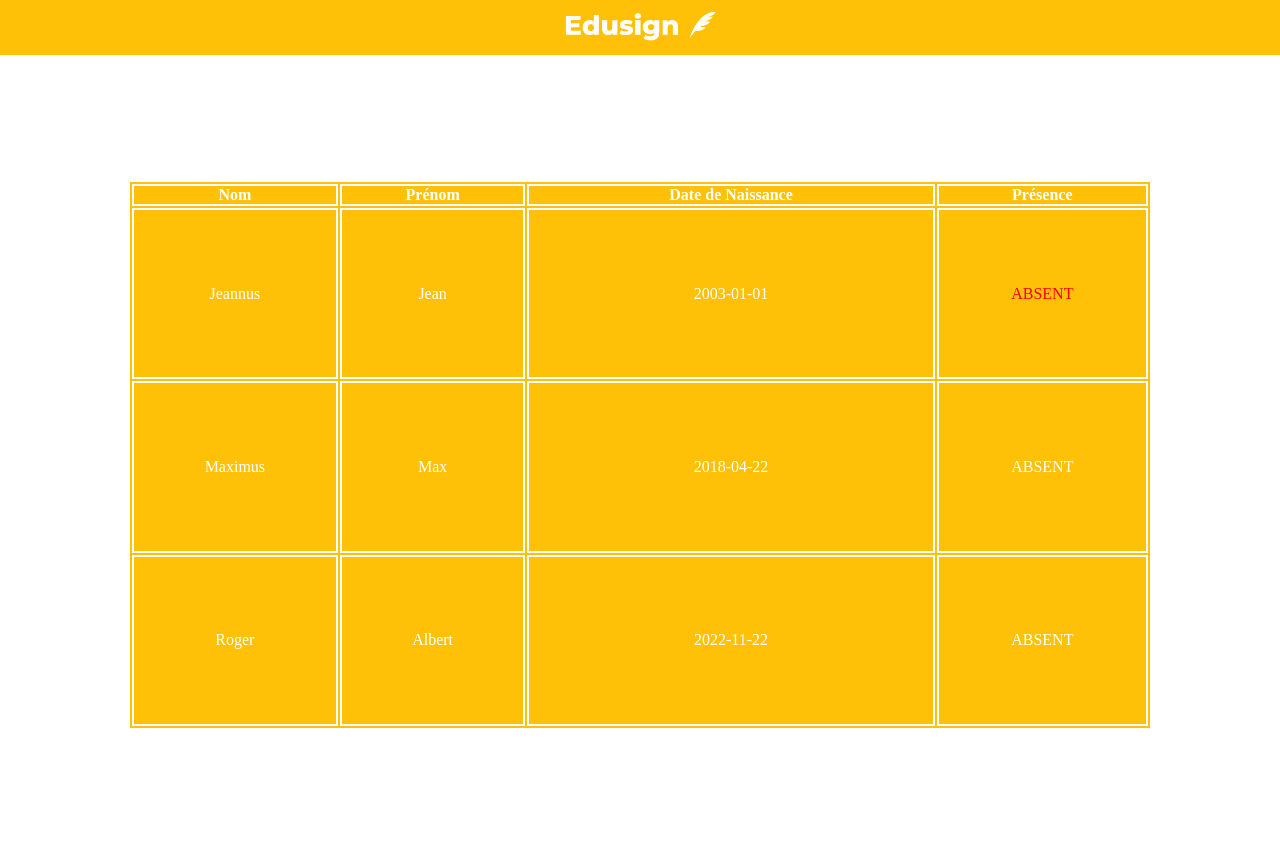
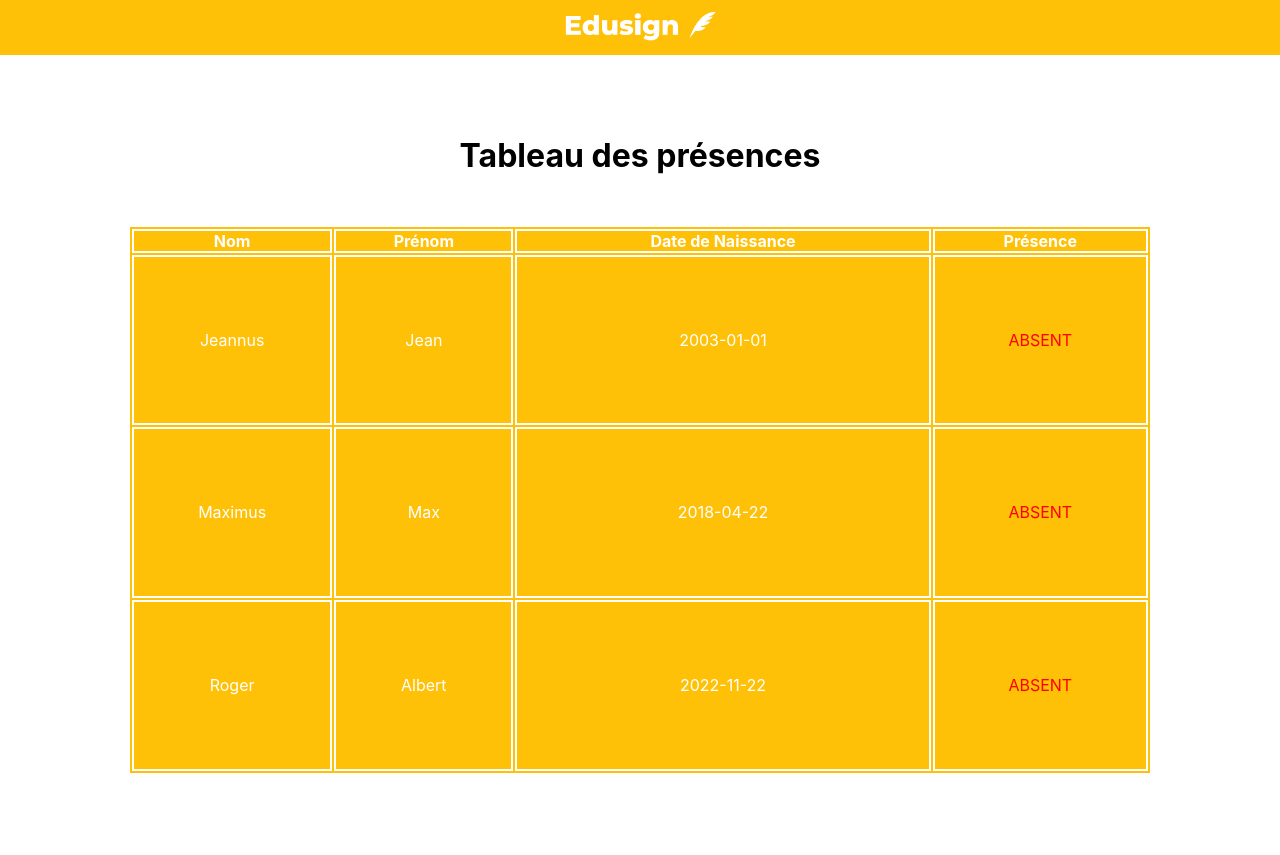
Before and after one commit to Pungyy/EdusignMDS, a PHP site: page /templates/fichePresence.php in a window 1280 px wide. Run offline with PHP 8.4, Linux system fonts and the light colour scheme; data comes from the database, SQL or seed files in the repository.

Commit message:
Controleur et fiche presence

```diff
--- a/assets/css/fichePresence.css
+++ b/assets/css/fichePresence.css
@@ -1,6 +1,7 @@
 * {
     margin: 0;
     padding: 0;
+    font-family: BlinkMacSystemFont,-apple-system,"Segoe UI",Roboto,Oxygen,Ubuntu,Cantarell,"Fira Sans","Droid Sans","Helvetica Neue",Helvetica,Arial,sans-serif;
 }
 
 nav {
--- a/bdd/connexionEtudiantControleur.php
+++ b/bdd/connexionEtudiantControleur.php
@@ -12,7 +12,7 @@ include_once '../bdd/connexionEtudiantModele.php';
     if(isConnect()){
         header('Location: ../templates/loggedEtudiant.php');
     }else{
-        $msgerr = errorConMsg("Une erreur lors de la procédure à été détecté, vérifiez le mail et le mot passe");
+        $msgerr = errorConMsg("Grand garçon ou grande fille que tu es, tu sais pas taper ton mot de passe ? Tu veux du poison c'est ça ?");
     }
 
     include_once '../templates/apprenant.php';
--- a/bdd/connexionProfControleur.php
+++ b/bdd/connexionProfControleur.php
@@ -12,7 +12,7 @@
     if(isConnect()){
         header('Location: ../templates/loggedProf.php');
     }else{
-        $msgerr = errorConMsg("Une erreur lors de la procédure à été détecté, vérifiez le mail et le mot passe");
+        $msgerr = errorConMsg("Grand garçon ou grande fille que tu es, tu sais pas taper ton mot de passe ? Tu veux du poison c'est ça ?");
     }
 
     include_once '../templates/intervenant.php';
--- a/templates/fichePresence.php
+++ b/templates/fichePresence.php
@@ -17,6 +17,7 @@
     </nav>
 
     <div class="tableau">
+        <h1 style="color: black; margin-bottom: 50px;">Tableau des présences</h1>
         <table>
             <thead>
                 <tr>
@@ -42,17 +43,16 @@
 
 <script>
 
-    var isAbsent = document.getElementById("absent");
-    const array = [isAbsent];
+    var isAbsentElements = document.querySelectorAll("#absent");
 
-    array.forEach(element => {
-        if (isAbsent = "ABSENT"){
-        document.getElementById("absent").style.color = "red";
-        }
-        else {
-            document.getElementById("absent").style.color = "green";
+    isAbsentElements.forEach(element => {
+        if (element.textContent.trim() === "ABSENT") {
+            element.style.color = "red";
+        } else {
+            element.style.color = "green";
         }
     });
+
 
 </script>
 
```
